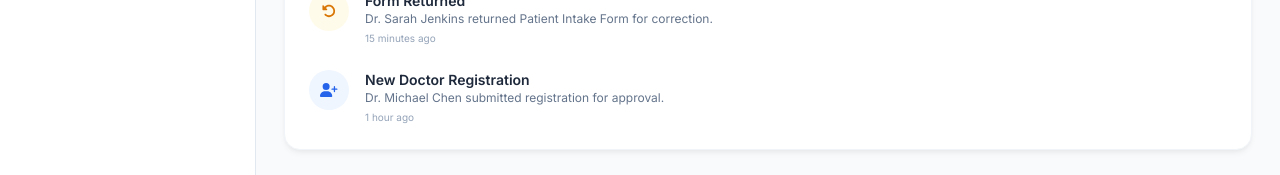
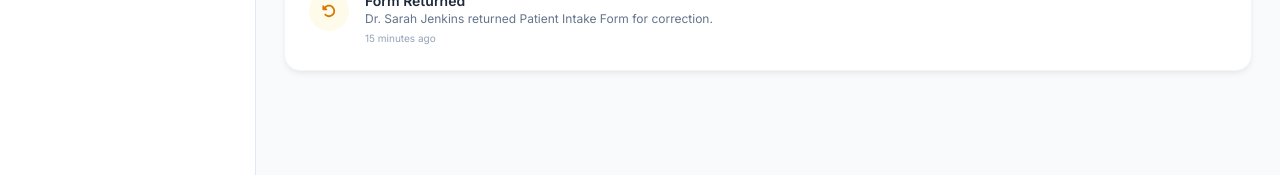
Before and after one commit to Mayuri2502/at-home-healthcare-admin-react, a React (Create React App) app: page /dashboard in a window 1280 px wide. Shown: the part 738-913 px from the top of the page. Built offline with nearby package versions, Linux system fonts and the light colour scheme; sample sign-in values are in the browser's storage.

Commit message:
Dashboard - Recent Activity - Extra point added - which not there in design .

```diff
--- a/src/components/dashboard/RecentActivity.tsx
+++ b/src/components/dashboard/RecentActivity.tsx
@@ -26,13 +26,6 @@ const RecentActivity: React.FC = () => {
       title: t('dashboard.recentActivity.formReturned') || 'Form Returned',
       description: t('dashboard.recentActivity.formReturnedDesc') || 'Dr. Sarah Jenkins returned Patient Intake Form for correction.',
       time: t('dashboard.recentActivity.fifteenMinutesAgo') || '15 minutes ago'
-    },
-    {
-      id: 3,
-      type: 'registration',
-      title: t('dashboard.recentActivity.newDoctorRegistration') || 'New Doctor Registration',
-      description: t('dashboard.recentActivity.newDoctorRegistrationDesc') || 'Dr. Michael Chen submitted registration for approval.',
-      time: t('dashboard.recentActivity.oneHourAgo') || '1 hour ago'
     }
   ];
 
@@ -49,12 +42,6 @@ const RecentActivity: React.FC = () => {
           icon: 'fa-rotate-left',
           bg: 'bg-amber-50',
           color: 'text-amber-600'
-        };
-      case 'registration':
-        return {
-          icon: 'fa-user-plus',
-          bg: 'bg-blue-50',
-          color: 'text-blue-600'
         };
       default:
         return {
```
